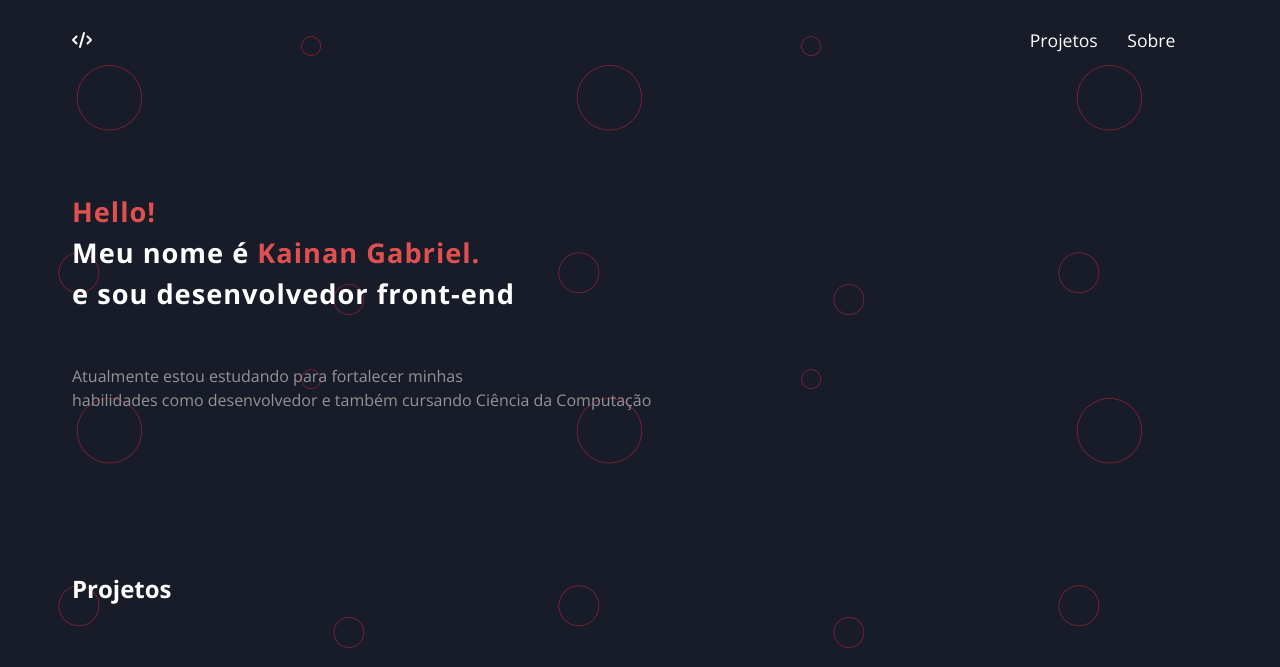
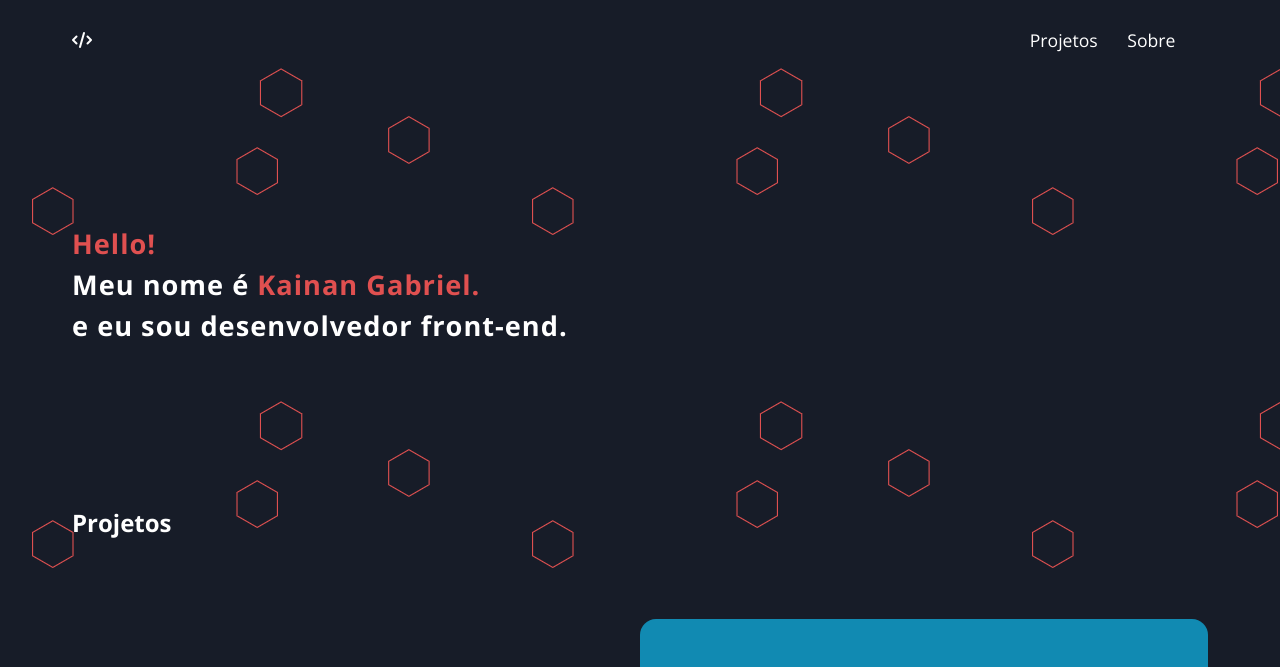
Before and after one commit to KainanGB/cvv, a plain HTML site: page index.html in a window 1280 px wide. Shown: the top 667 px of the page. Drawn offline with nearby package versions, Linux system fonts and the light colour scheme.

Commit message:
added new background image and removed introduction status

```diff
--- a/css/styles.css
+++ b/css/styles.css
@@ -30,7 +30,7 @@ body {
   font-family: "Open Sans", "Roboto", sans-serif;
   background: #171c28;
   color: white;
-  background-image: url(/assets/circles.png);
+  background-image: url(/assets/circles3.png);
 }
 
 .container {
@@ -96,7 +96,7 @@ nav a:hover {
 /* === INTRODUCTION SECTION === */
 
 .introduction {
-  margin-top: 7rem;
+  margin-top: 9rem;
   font-weight: bold;
   line-height: 1.5;
   font-size: 1.7rem;
@@ -230,6 +230,9 @@ nav a:hover {
 
 .experience {
   padding: 2em 0;
+}
+
+.experience__card {
 }
 
 .experience__body {
--- a/index.html
+++ b/index.html
@@ -28,16 +28,9 @@
       <section class="introduction">
         <p>
           <span>Hello! <br /></span>
-          Meu nome é <span>Kainan Gabriel. <br /></span>e sou desenvolvedor
-          front-end
+          Meu nome é <span>Kainan Gabriel. <br /></span>e eu sou desenvolvedor
+          front-end.
         </p>
-        <div class="introduction__status">
-          <p>
-            Atualmente estou estudando para fortalecer minhas <br />
-            habilidades como desenvolvedor e também cursando Ciência da
-            Computação
-          </p>
-        </div>
       </section>
       <section id="projects" class="projects">
         <div class="cards">
@@ -127,6 +120,7 @@
       </section>
 
       <section class="experience">
+        <div class="experience__card">
           <h1 class="experience__title">Experiência profissional</h1>
           <ul class="experience__body">
             <li class="experience__role">
@@ -147,6 +141,7 @@
               compartilhar ideias e insights sobre desenvolvimento.
             </li>
           </ul>
+        </div>
       </section>
 
       <section id="about" class="about">
```
Also changed, not shown: assets/circles2.png (added), assets/circles3.png (added). Lines whose indentation alone changed are shown as unchanged.
